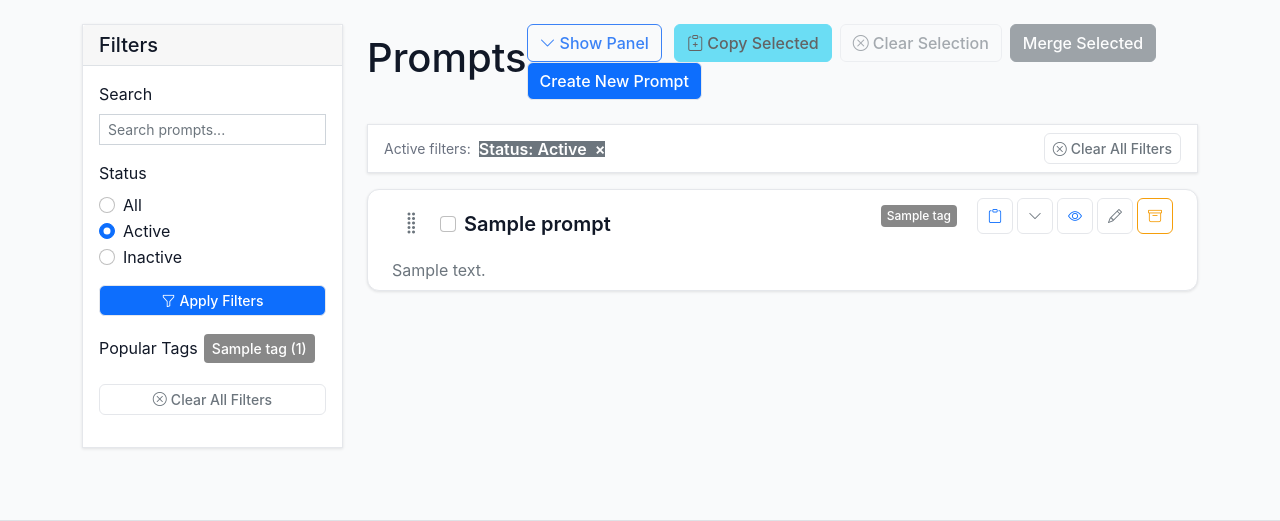
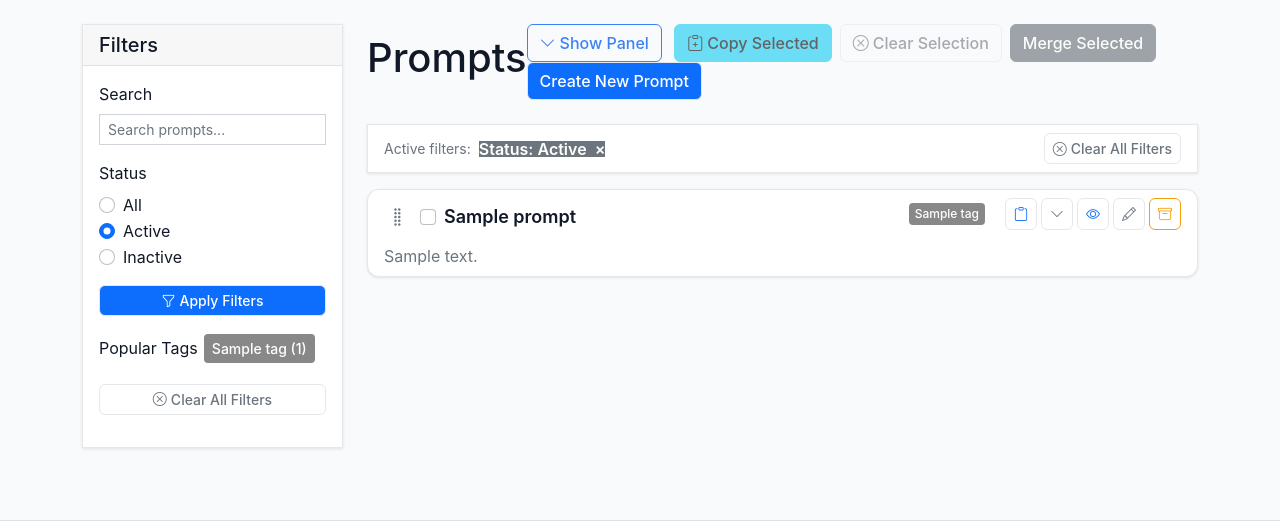
Before and after one commit to elimS2/prompt-manager, a Flask app: page /prompts in a window 1280 px wide. Shown: the part 57-578 px from the top of the page. Run offline with Flask 3, Linux system fonts and the light colour scheme; tables that the repository leaves empty hold one stand-in row (values such as "Sample post").

Commit message:
feat(ui): optimize prompt card height for better screen space utilization
This commit implements comprehensive UI optimizations to reduce prompt card height by approximately 25-30% while maintaining visual hierarchy and usability. The changes address user feedback requesting more compact card layout to fit more prompts on screen.

## Key Changes:

### Core Layout Optimizations:
- Reduced `.prompt-card .card-body` padding from 1.5rem to 1rem (33% reduction)
- Decreased `.drag-handle` padding from 0.5rem to 0.25rem (50% reduction)
- Optimized `.prompt-card .card-title` margins and font size for better space efficiency
- Streamlined `.prompt-card .card-text` bottom margin from 1rem to 0.75rem

### Content Preview Improvements:
- Reduced `.content-preview` padding from 1rem to 0.75rem
- Decreased `.content-header` bottom padding from 0.5rem to 0.25rem
- Optimized `.content-body` top margin from 0.75rem to 0.5rem

### Interactive Elements Refinement:
- Reduced action button dimensions from 36px to 32px for better proportion
- Decreased drag handle icon size from 1.5rem to 1.25rem
- Optimized button padding and spacing for improved touch targets

### Responsive Design Enhancements:
- Applied consistent compact styling to mobile breakpoints
- Reduced mobile card body padding from 1rem to 0.75rem
- Decreased mobile title font size from 1.1rem to 1rem

## Technical Implementation:

The optimizations follow UI/UX best practices:
- Maintained visual hierarchy and readability
- Preserved all interactive functionality
- Ensured accessibility standards compliance
- Applied consistent spacing ratios across components
- Used relative units (rem) for maintainable scaling

## Business Impact:

These changes directly improve user productivity by:
- Allowing users to view 25-30% more prompts per screen
- Reducing scrolling requirements for large prompt collections
- Maintaining professional appearance while maximizing information density
- Supporting better workflow efficiency for power users

## Design Principles Applied:

- **Simplicity**: Streamlined layout without visual clutter
- **Consistency**: Uniform spacing ratios throughout the interface
- **Efficiency**: Maximum information density without compromising usability
- **Responsiveness**: Optimized across all device sizes

The implementation follows SOLID principles and maintains clean separation of concerns while enhancing the overall user experience through thoughtful space optimization.

```diff
--- a/app/static/css/style.css
+++ b/app/static/css/style.css
@@ -1079,7 +1079,7 @@ body {
 /* Drag handle styles */
 .drag-handle {
     cursor: grab;
-    padding: 0.5rem;
+    padding: 0.25rem;
     font-size: 1.25rem;
     transition: all 0.2s ease;
     display: flex;
@@ -1096,7 +1096,7 @@ body {
 }
 
 .drag-handle i {
-    font-size: 1.5rem;
+    font-size: 1.25rem;
 }
 
 /* Visual feedback during drag */
@@ -1145,12 +1145,12 @@ body {
 
 /* Single Column Layout Enhancements */
 .prompt-card .card-body {
-    padding: 1.5rem;
+    padding: 1rem;
 }
 
 .prompt-card .card-title {
-    font-size: 1.25rem;
-    margin-bottom: 0.75rem;
+    font-size: 1.125rem;
+    margin-bottom: 0.5rem;
     font-weight: 600;
     color: var(--text-primary);
     flex-shrink: 0;
@@ -1162,7 +1162,7 @@ body {
 .prompt-card .card-text {
     font-size: 1rem;
     line-height: 1.5;
-    margin-bottom: 1rem;
+    margin-bottom: 0.75rem;
 }
 
 .prompt-card .card-title a {
@@ -1178,14 +1178,14 @@ body {
 .content-preview {
     background-color: var(--content-bg);
     border-radius: 0.5rem;
-    padding: 1rem;
+    padding: 0.75rem;
     border: 1px solid var(--border-color);
     transition: all 0.3s ease;
 }
 
 .content-header {
     border-bottom: 1px solid var(--border-color);
-    padding-bottom: 0.5rem;
+    padding-bottom: 0.25rem;
 }
 
 .content-header h6 {
@@ -1194,7 +1194,7 @@ body {
 }
 
 .content-body {
-    margin-top: 0.75rem;
+    margin-top: 0.5rem;
 }
 
 .content-text {
@@ -1239,14 +1239,14 @@ body {
 
 .prompt-actions-group .btn {
     border-radius: 0.375rem !important;
-    min-width: 36px;
-    height: 36px;
+    min-width: 32px;
+    height: 32px;
     display: inline-flex;
     align-items: center;
     justify-content: center;
     transition: all 0.2s ease;
     margin: 0;
-    padding: 0.375rem;
+    padding: 0.25rem;
 }
 
 .prompt-actions-group .btn:hover {
@@ -1261,8 +1261,8 @@ body {
 /* Copy and Toggle Buttons */
 .copy-content-btn,
 .toggle-content-btn {
-    min-width: 36px;
-    height: 36px;
+    min-width: 32px;
+    height: 32px;
     display: inline-flex;
     align-items: center;
     justify-content: center;
@@ -1550,11 +1550,11 @@ pre {
     }
 
     .prompt-card .card-body {
-        padding: 1rem;
+        padding: 0.75rem;
     }
 
     .prompt-card .card-title {
-        font-size: 1.1rem;
+        font-size: 1rem;
     }
 
     /* Mobile responsive for inline tags */
```
